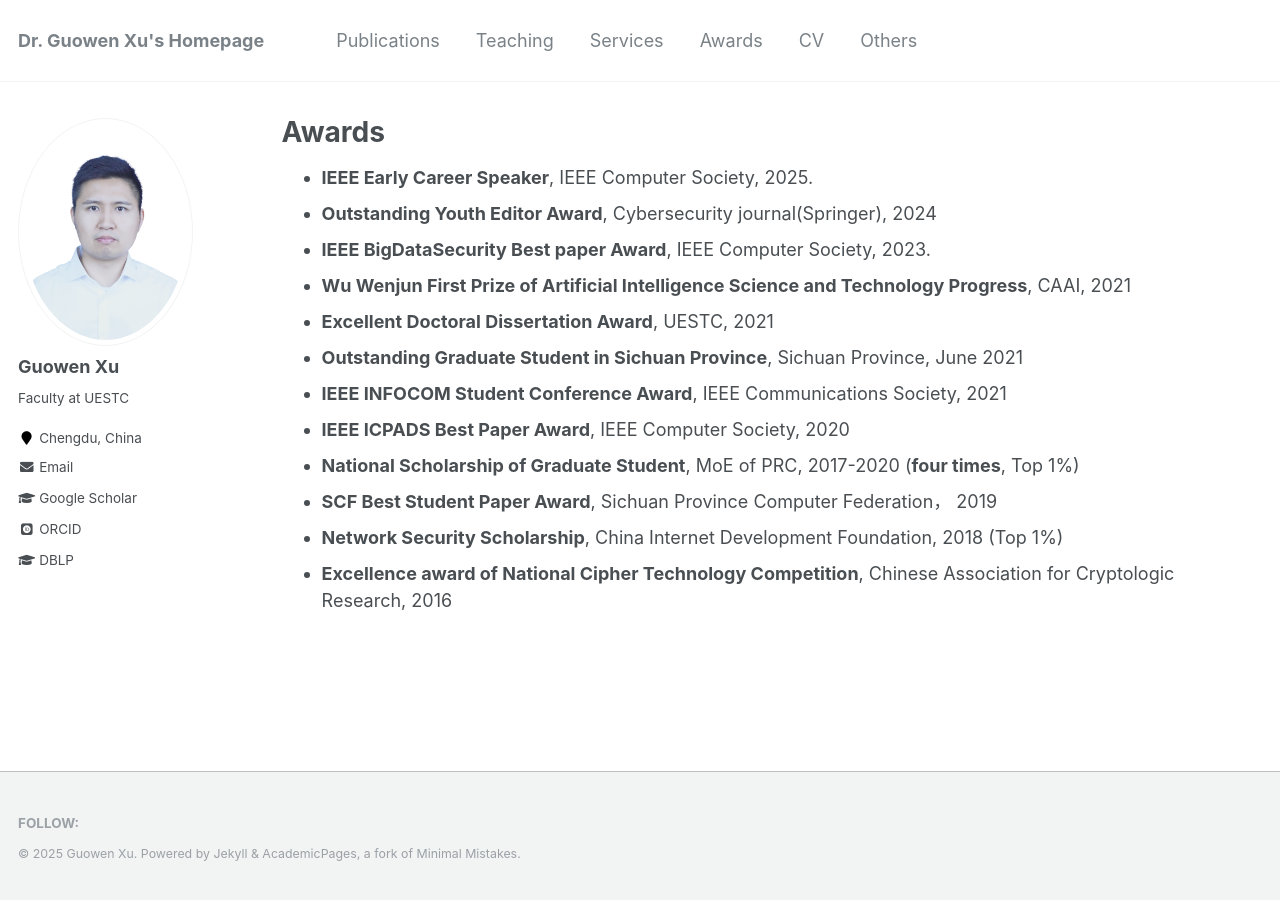
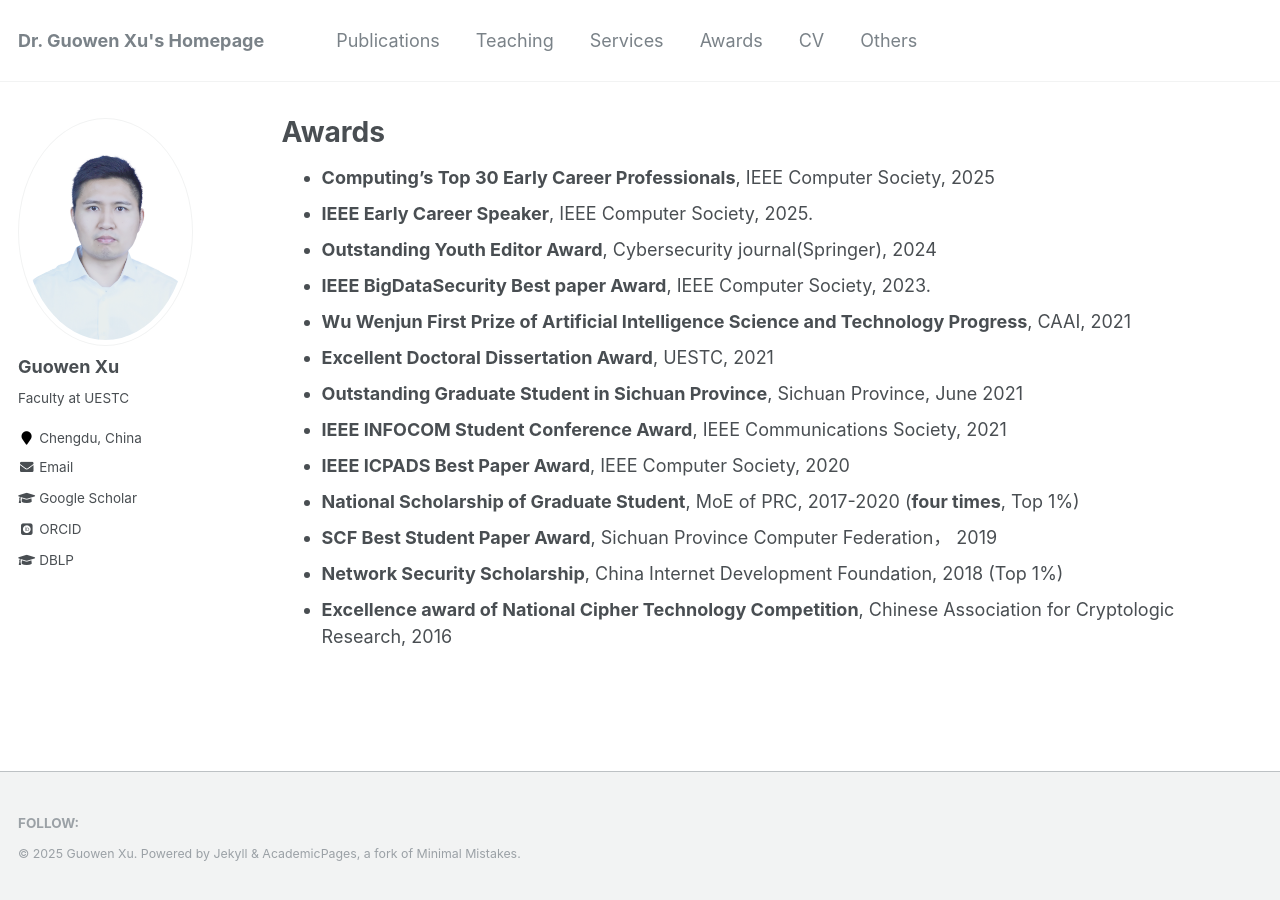
Before and after one commit to Guowen-xu/guowen-xu.github.io, a Jekyll site: the page built from _pages/awards.md, in a window 1280 px wide. Built offline with Jekyll 4.4.1, drawn with Linux system fonts in a browser that asks for light colours; some web fonts are replaced.

Commit message:
Update awards.md

```diff
--- a/_pages/awards.md
+++ b/_pages/awards.md
@@ -5,6 +5,7 @@ permalink: /awards/
 author_profile: true
 ---
 
+* **Computing's Top 30 Early Career Professionals**, IEEE Computer Society, 2025
 * **IEEE Early Career Speaker**, IEEE Computer Society, 2025.
 * **Outstanding Youth Editor Award**, Cybersecurity journal(Springer), 2024
 * **IEEE BigDataSecurity Best paper Award**, IEEE Computer Society, 2023.
```
